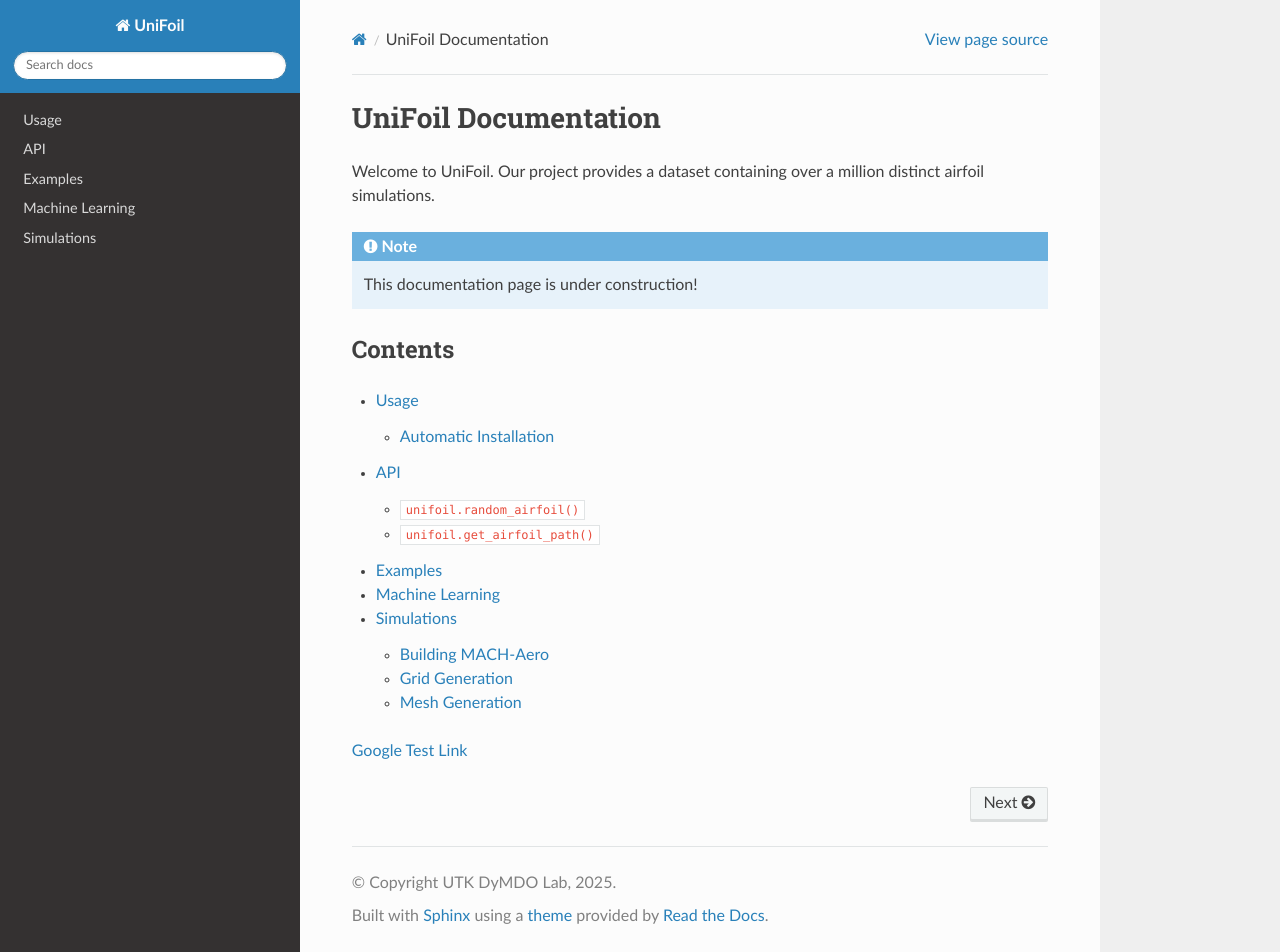
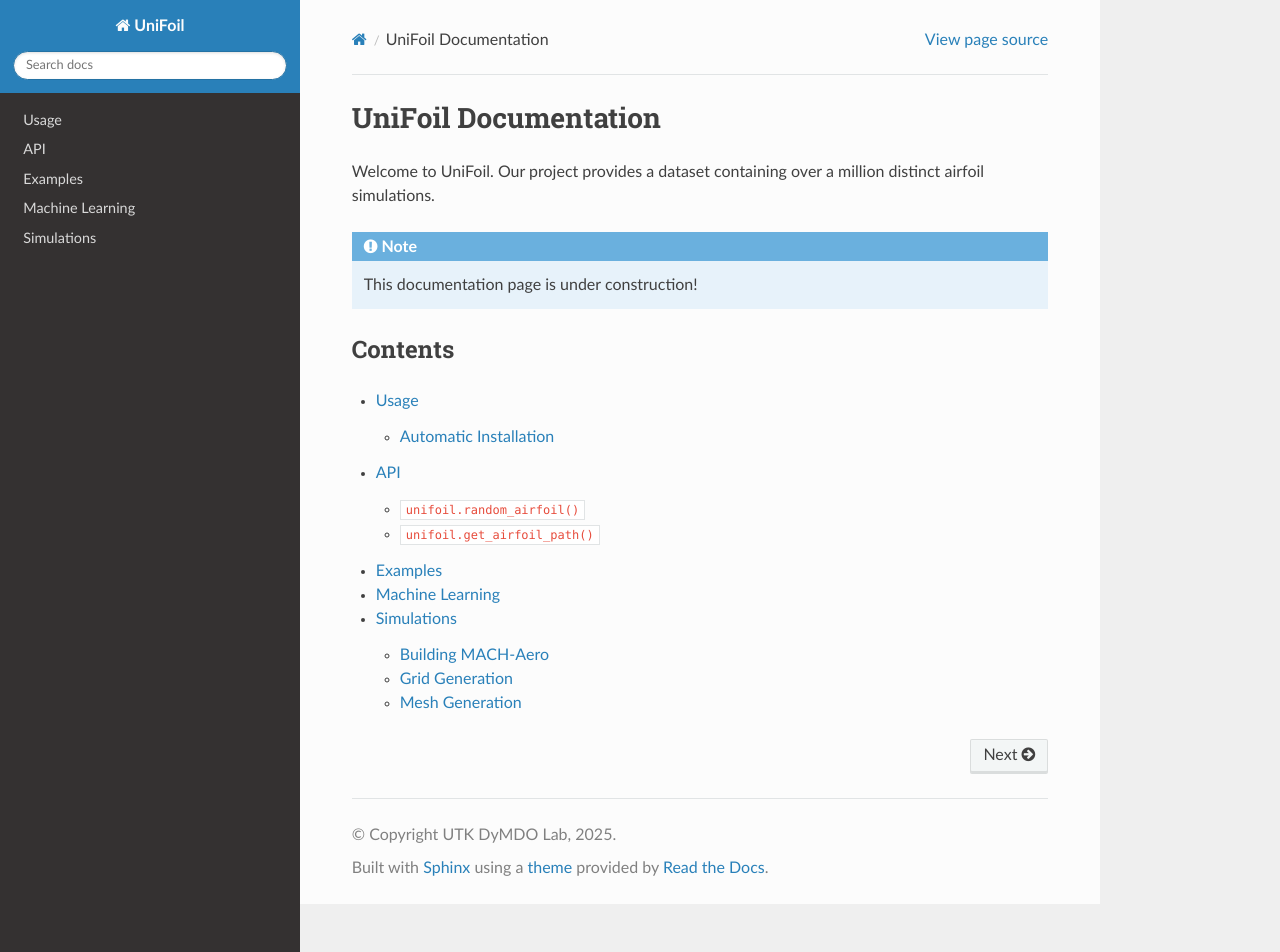
Before and after one commit to BenjaminMelanson/unifoilDocs, a Sphinx documentation site: the page built from docs/source/index.rst, in a window 1280 px wide and 952 px high. Built offline with Sphinx 7.4.7 and the Read the Docs theme 3.1.0, drawn with Linux system fonts in a browser that asks for light colours.

Commit message:
Remove Google Test link from index.rst
Removed Google Test link from the documentation.

```diff
--- a/docs/source/index.rst
+++ b/docs/source/index.rst
@@ -18,5 +18,3 @@
    examples
    machineLearning
    simulations
-
-`Google Test Link <https://www.google.com>`_
```
